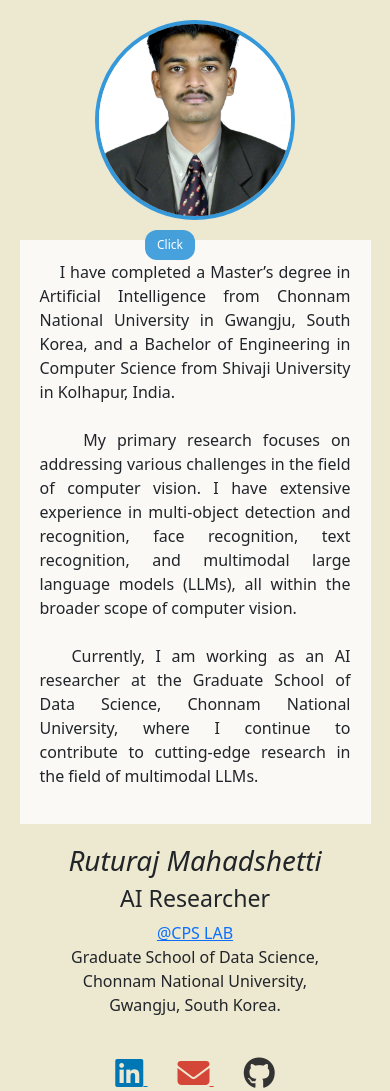
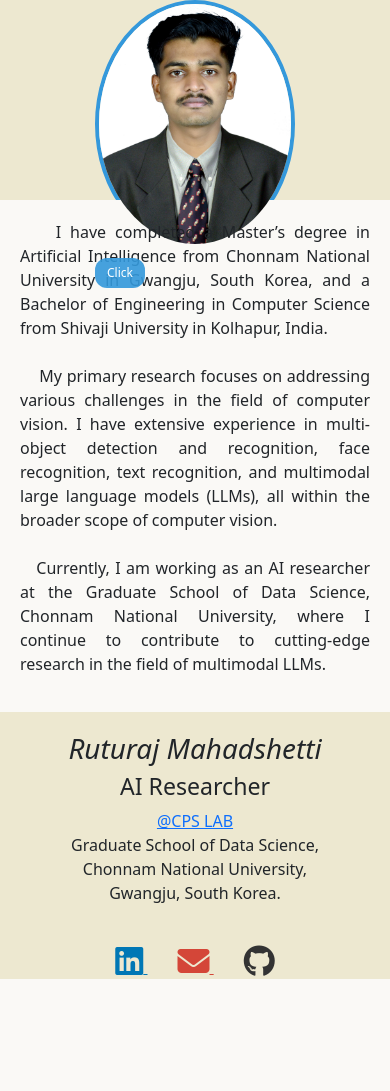
Before and after one commit to ruturajmahadshetti/portfolio, a Flask app: page / in a window 390 px wide. Shown: the part 56-1147 px from the top of the page. After the commit the page ends 1035 px from the top, so only its background shows below. Run offline with Flask 3, Linux system fonts and the light colour scheme.

Commit message:
Updated layout for mobile responsiveness

```diff
--- a/templates/index.html
+++ b/templates/index.html
@@ -79,33 +79,35 @@
       position: static;
       width: 200px;
       height: 200px;
-      margin: 20px auto;
-      text-align: center;
+      margin: 0 auto;
     }
 
     .info {
       position: static;
-      width: 90%;
+      width: auto;
       height: auto;
       padding: 20px;
-      margin: 20px auto;
     }
 
     .name {
       position: static;
+      width: auto;
+      height: auto;
+      text-align: center;
+      margin-top: 20px;
+    }
+
+    .round-img {
       width: 100%;
-      margin-top: 20px;
-      text-align: center;
+      height: auto;
     }
 
     .inner-btn {
-      position: static;
+      position: relative;
+      bottom: auto;
+      left: auto;
+      transform: none;
       margin-top: 10px;
-    }
-
-    .zoom-modal img {
-      max-width: 95%;
-      max-height: 95%;
     }
   }
 </style>
```
